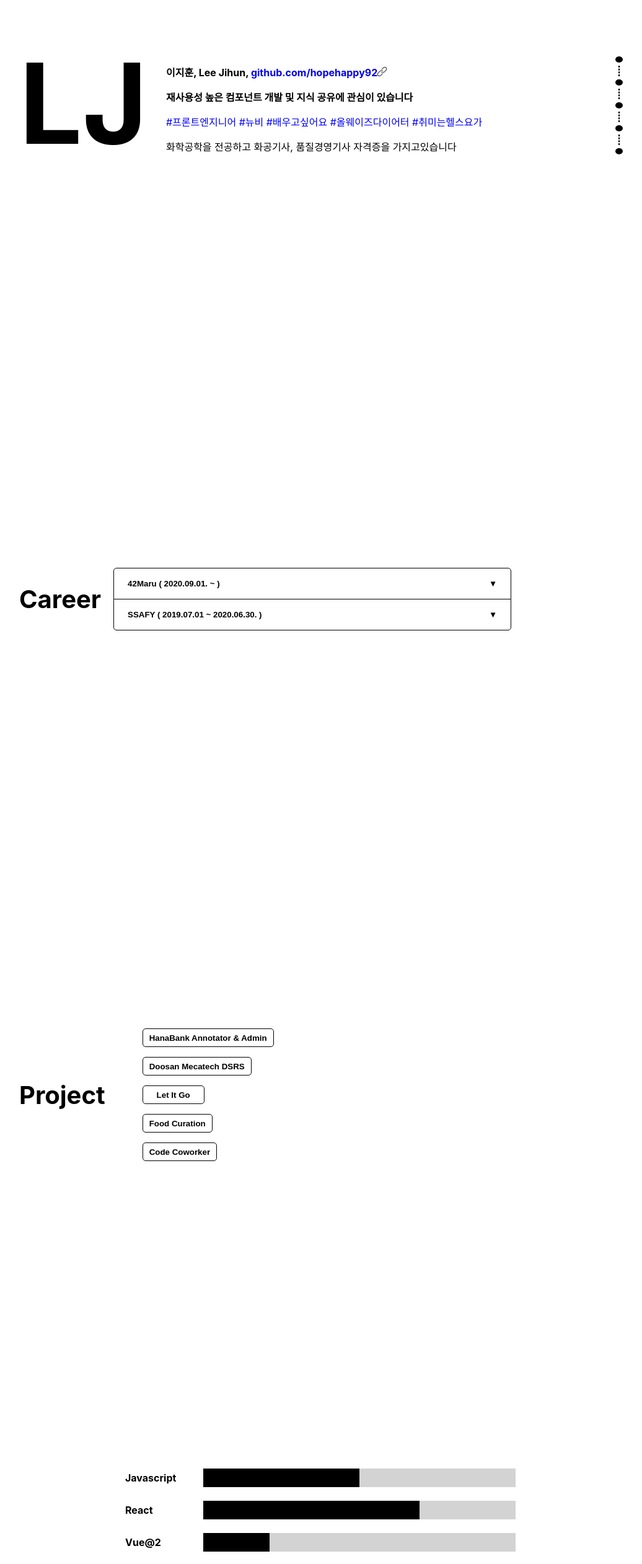
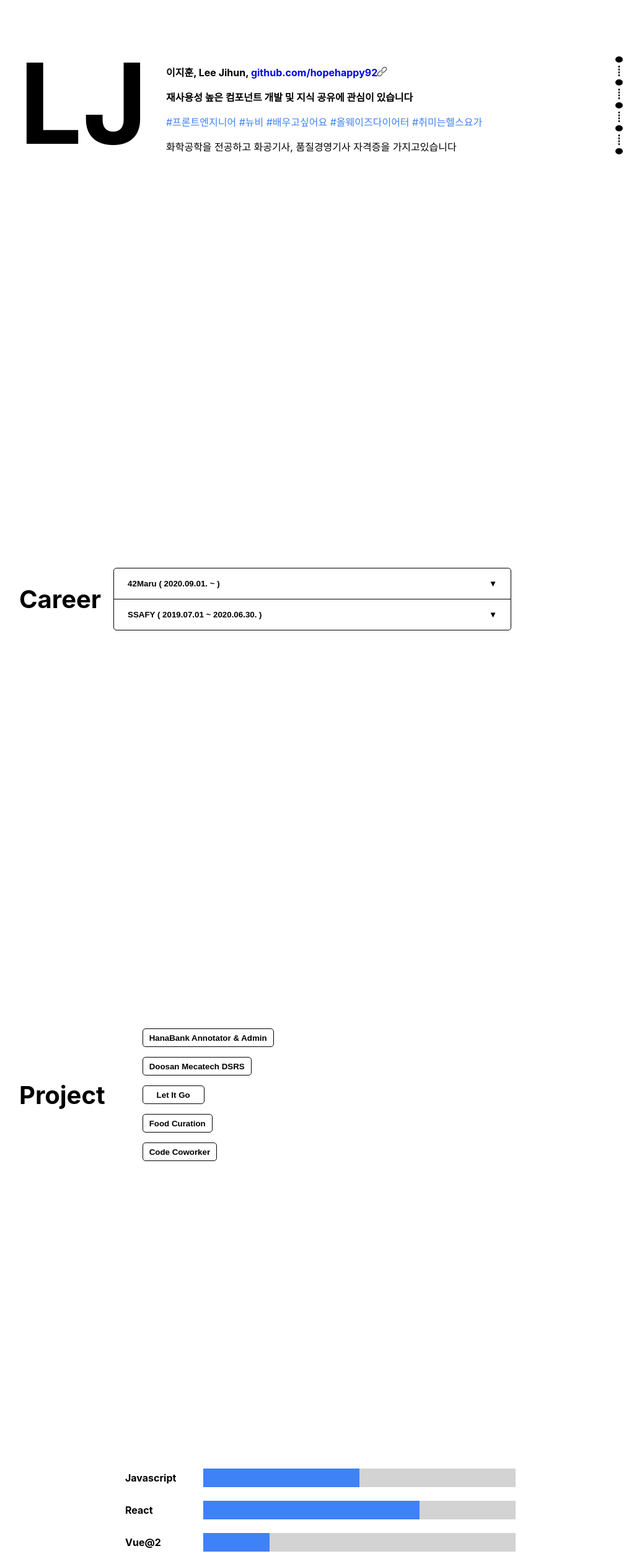
Before and after one commit to monolabsteam/Recruit, a React (Create React App) app in the folder FE/code/ciiuy78@gmail.com/resume/: page / in a window 1280 px wide. Shown: the part 234-2757 px from the top of the page at 62% size, without its empty margins (225-1261 px from the left). Built offline with nearby package versions, Linux system fonts and the light colour scheme.

Commit message:
feat : setting color & modal percent

```diff
--- a/FE/code/ciiuy78@gmail.com/resume/src/components/Accrodion.tsx
+++ b/FE/code/ciiuy78@gmail.com/resume/src/components/Accrodion.tsx
@@ -81,10 +81,12 @@ const AccordionDivStyle = styled("div", {
   },
 
   "& .colored": {
-    backgroundColor: "black",
+    backgroundColor: "#3f81f7",
     color: "white",
+    borderBottom: "1px solid black",
+
     "*": {
-      backgroundColor: "black",
+      backgroundColor: "#3f81f7",
       color: "white",
     },
   },
--- a/FE/code/ciiuy78@gmail.com/resume/src/components/SideBar.tsx
+++ b/FE/code/ciiuy78@gmail.com/resume/src/components/SideBar.tsx
@@ -68,6 +68,16 @@ const AsideStyle = styled("aside", {
     display: "flex",
     alignItems: "center",
     height: "20px",
+
+    "&:hover": {
+      "& button": {
+        backgroundColor: "#3f81f7",
+      },
+      "& .sidebar-target": {
+        color: "#3f81f7",
+        fontWeight: "bold",
+      },
+    },
   },
   "& .sidebar-target": {
     fontSize: "12px",
--- a/FE/code/ciiuy78@gmail.com/resume/src/components/modal.tsx
+++ b/FE/code/ciiuy78@gmail.com/resume/src/components/modal.tsx
@@ -127,7 +127,7 @@ const WrapperModalStyle = styled("div", {
 
 const ModalMainStyle = styled("main", {
   width: "600px",
-  height: "300px",
+  minHeight: "200px",
   backgroundColor: "white",
   borderRadius: "10px",
   margin: "auto",
@@ -152,6 +152,13 @@ const ModalSectionStyle = styled("section", {
 
 const ModalAsideStyle = styled("aside", {
   width: "40%",
+
+  "& span": {
+    width: "100%",
+    fontSize: "60px",
+    marginLeft: "20px",
+    lineHeight: "50px",
+  },
 });
 
 const ModalArticleStyle = styled("article", {});
--- a/FE/code/ciiuy78@gmail.com/resume/src/styles/Common.ts
+++ b/FE/code/ciiuy78@gmail.com/resume/src/styles/Common.ts
@@ -23,7 +23,8 @@ const ButtonStyle = styled("button", {
 
   "&:hover": {
     color: "white",
-    backgroundColor: "black",
+    backgroundColor: "#3f81f7",
+    border: "white",
   },
 });
 
--- a/FE/code/ciiuy78@gmail.com/resume/src/views/Main.tsx
+++ b/FE/code/ciiuy78@gmail.com/resume/src/views/Main.tsx
@@ -68,13 +68,13 @@ const DescArticleStyle = styled("article", {
     },
 
     "&.main-desc-tags": {
-      color: "blue",
+      color: "#3f81f7",
     },
 
     "& a": {
       textDecoration: "none",
       "&:visited": {
-        color: "blue",
+        color: "#3f81f7",
       },
       "& img": {
         width: "15px",
--- a/FE/code/ciiuy78@gmail.com/resume/src/views/Stack.tsx
+++ b/FE/code/ciiuy78@gmail.com/resume/src/views/Stack.tsx
@@ -3,6 +3,23 @@ import Header from "src/components/Header";
 import { StackData } from "src/data/Stack";
 import { SectionStyle } from "src/styles/Common";
 import { styled } from "@stitches/react";
+
+const Stack: React.FC = () => {
+  return (
+    <SectionStyle id="stack">
+      <Header>Stack</Header>
+      <article>
+        {StackData.map((stack) => (
+          <StackFragment
+            key={`${stack.stack}`}
+            stack={stack.stack}
+            percent={stack.percent}
+          />
+        ))}
+      </article>
+    </SectionStyle>
+  );
+};
 
 const StackFragment: React.FC<StackFragmentProps> = (props) => {
   const { stack, percent } = props;
@@ -71,7 +88,7 @@ const StackDivStyle = styled("div", {
   },
 
   "& .stack-bar-fill": {
-    backgroundColor: "black",
+    backgroundColor: "#3f81f7",
     color: "white",
   },
 
@@ -80,21 +97,4 @@ const StackDivStyle = styled("div", {
   },
 });
 
-const Stack: React.FC = () => {
-  return (
-    <SectionStyle id="stack">
-      <Header>Stack</Header>
-      <article>
-        {StackData.map((stack) => (
-          <StackFragment
-            key={`${stack.stack}`}
-            stack={stack.stack}
-            percent={stack.percent}
-          />
-        ))}
-      </article>
-    </SectionStyle>
-  );
-};
-
 export default Stack;
```
